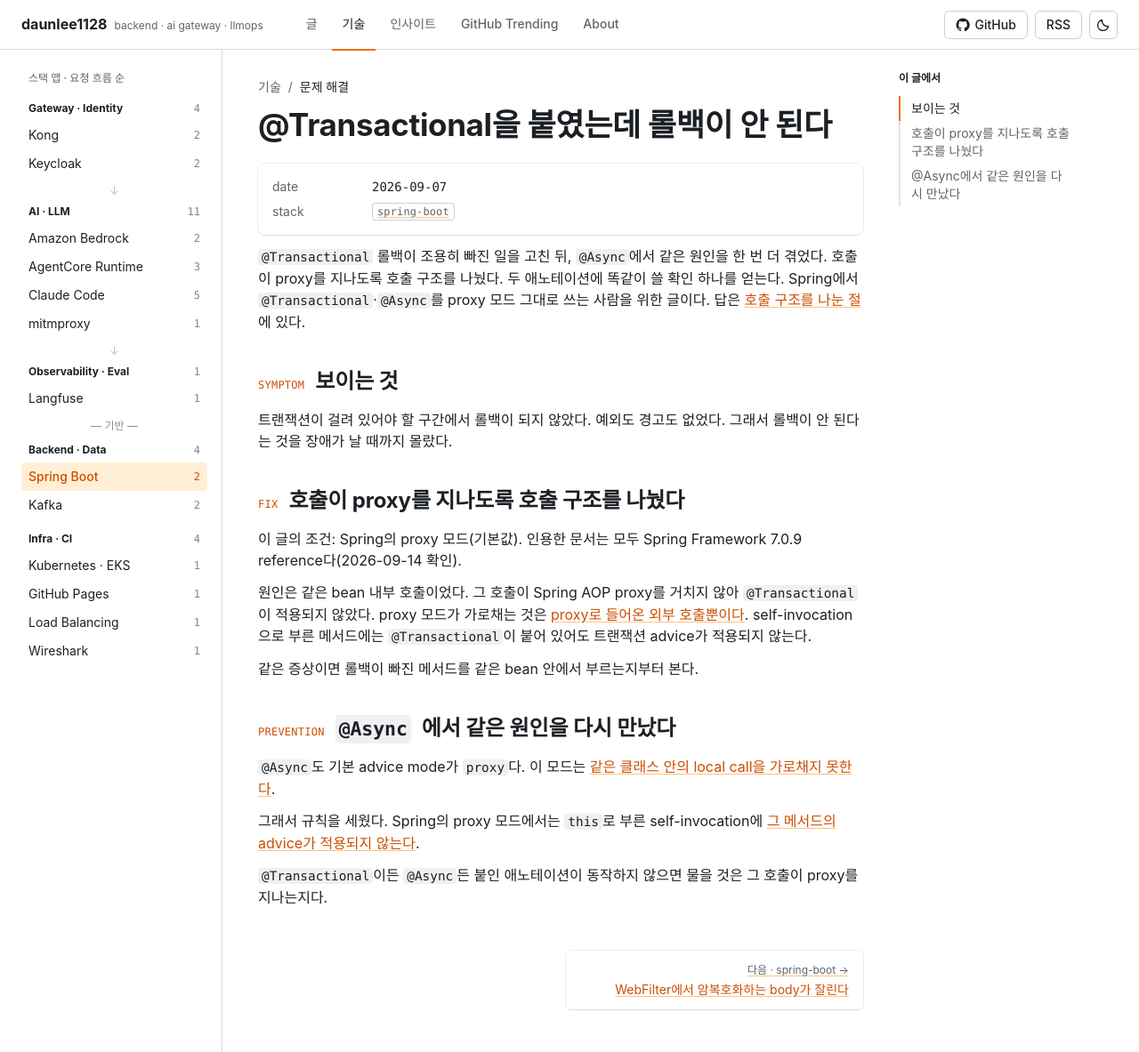
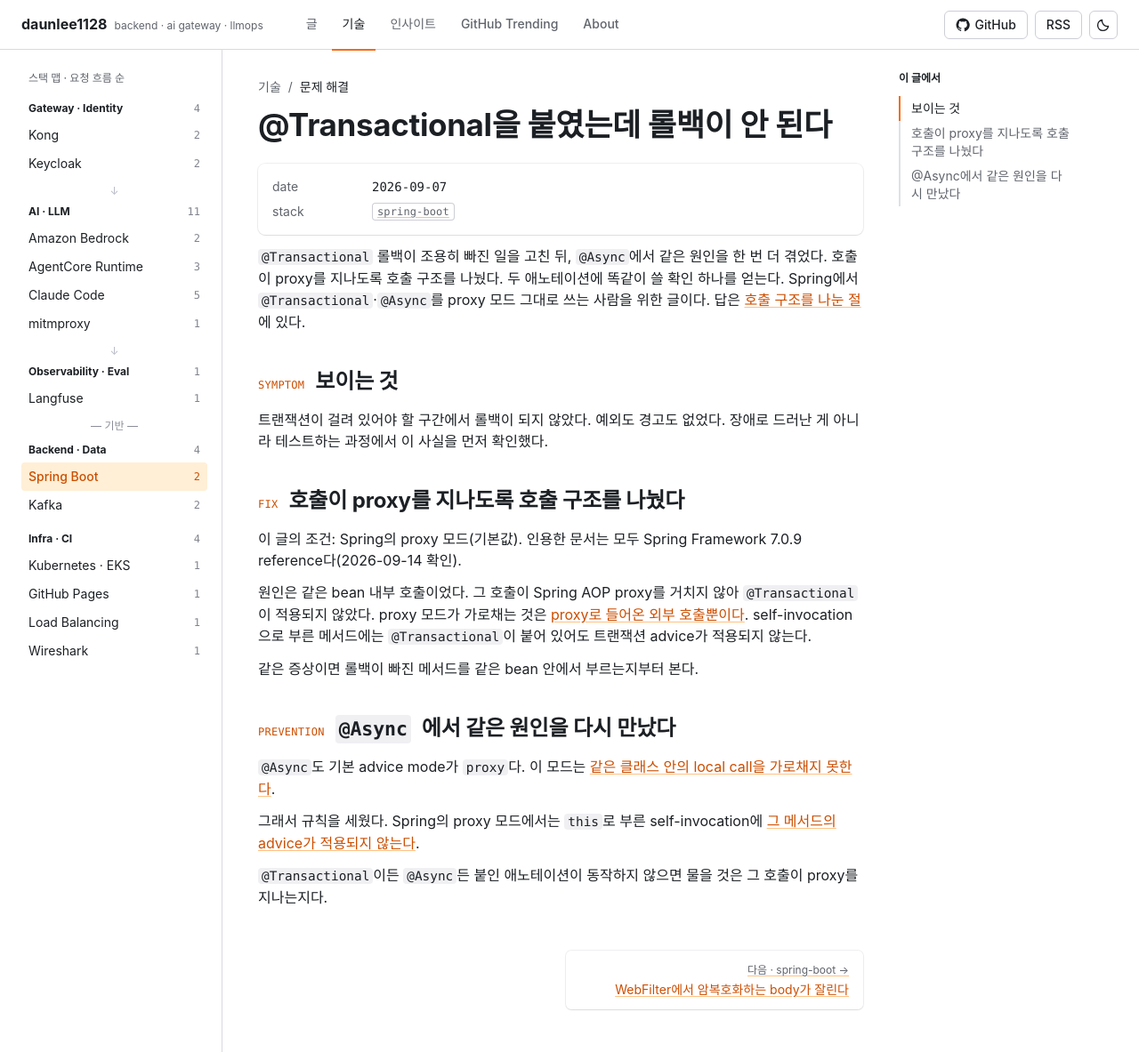
Before and after one commit to daunlee1128/daunlee1128.github.io, a Jekyll site: the page built from _tech/transactional-self-invocation-proxy.md, in a window 1280 px wide and 1183 px high. Shown: the whole window at 89% size. Built offline with Jekyll 4.4.1, drawn with Linux system fonts in a browser that asks for light colours.

Commit message:
fix(tech): transactional-self-invocation-proxy 증상 절 사실관계 교정
롤백 누락을 장애로 알게 됐다는 서술이 사실과 달라, 테스트 과정에서 먼저
확인했다는 원래 사건으로 바로잡았다.

Co-Authored-By: Claude Sonnet 5 <noreply@anthropic.com>

```diff
--- a/_tech/transactional-self-invocation-proxy.md
+++ b/_tech/transactional-self-invocation-proxy.md
@@ -17,7 +17,7 @@ Spring에서 `@Transactional`·`@Async`를 proxy 모드 그대로 쓰는 사람
 ## 보이는 것
 
 트랜잭션이 걸려 있어야 할 구간에서 롤백이 되지 않았다. 예외도 경고도 없었다.
-그래서 롤백이 안 된다는 것을 장애가 날 때까지 몰랐다.
+장애로 드러난 게 아니라 테스트하는 과정에서 이 사실을 먼저 확인했다.
 
 {: #fix data-k="FIX"}
 ## 호출이 proxy를 지나도록 호출 구조를 나눴다
```
